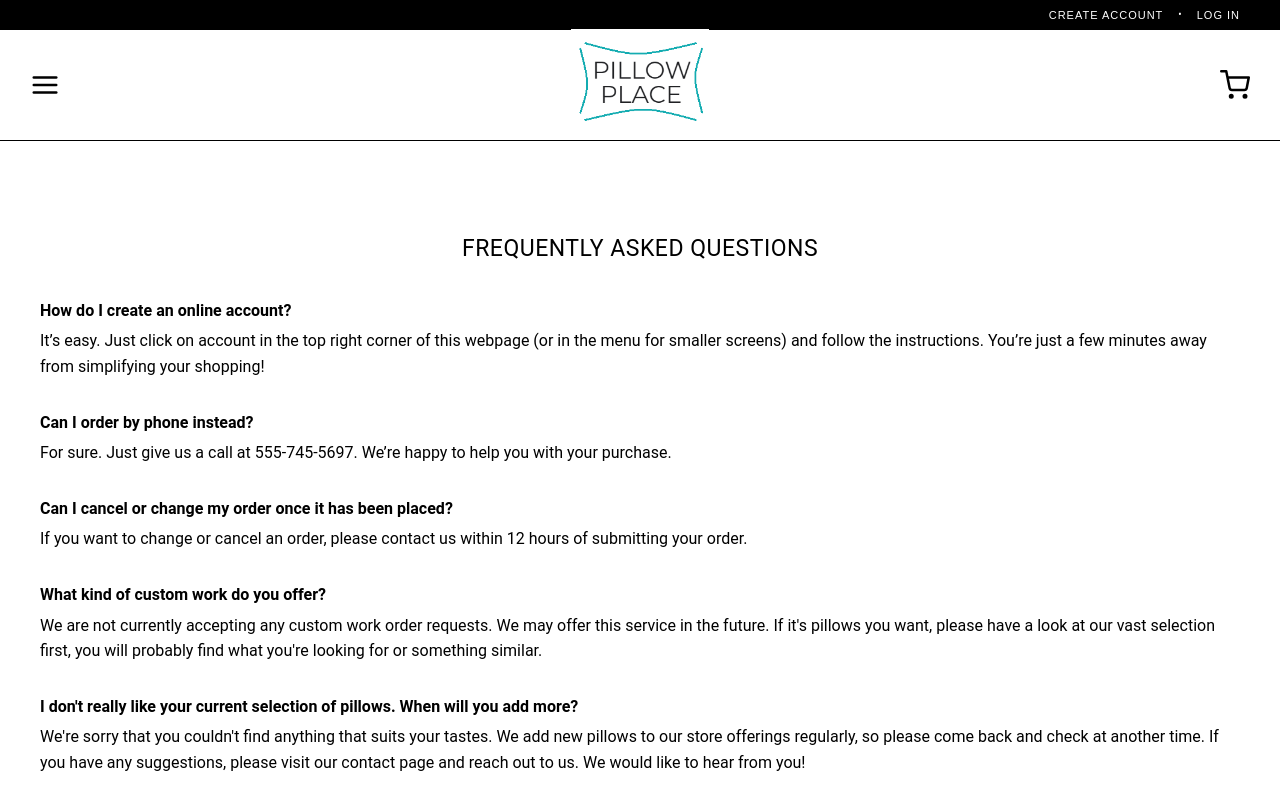
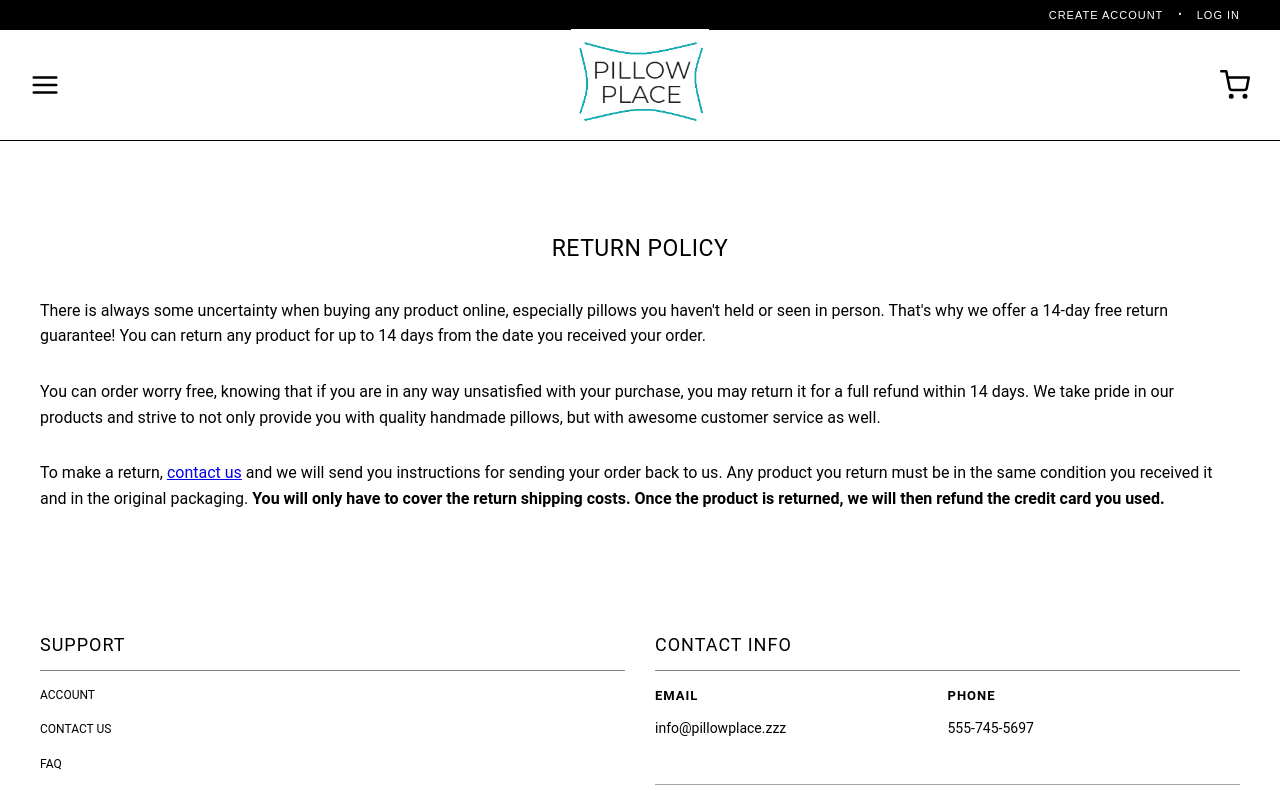
Before and after one commit to ianvillazana/pillow-place, a React (Create React App) app in the folder frontend/: page / in a window 1280 px wide. Shown: the top 791 px of the page. Built offline with nearby package versions, Linux system fonts and the light colour scheme.

Commit message:
Completed ReturnPolicyPage

```diff
--- a/frontend/src/App.css
+++ b/frontend/src/App.css
@@ -58,6 +58,11 @@ h6 {
   padding: 9rem 1.5rem;
 }
 
+.max-width {
+  max-width: 120rem;
+  width: 100%;
+}
+
 /* 400px */
 @media (max-width: 25em) {
   h1 {
--- a/frontend/src/App.js
+++ b/frontend/src/App.js
@@ -3,6 +3,7 @@ import React, { Fragment } from 'react';
 import Header from './components/Header/Header';
 import HomePage from './pages/HomePage/HomePage';
 import FaqPage from './pages/FaqPage/FaqPage';
+import ReturnPolicyPage from './pages/ReturnPolicyPage/ReturnPolicyPage';
 import Footer from './components/Footer/Footer';
 import './App.css';
 
@@ -11,7 +12,7 @@ export default function App() {
     <Fragment>
       <Header />
       <main>
-        <FaqPage />
+        <ReturnPolicyPage />
       </main>
       <Footer />
     </Fragment>
--- a/frontend/src/components/Footer/Footer.js
+++ b/frontend/src/components/Footer/Footer.js
@@ -8,7 +8,7 @@ import styles from './Footer.module.css';
 export default function Footer() {
   return (
     <footer className={styles.footer}>
-      <div className={styles.grid}>
+      <div className={`${styles.grid} max-width`}>
         <div className={styles.gridItem}>
           <h5>SUPPORT</h5>
           <ul>
--- a/frontend/src/components/Footer/Footer.module.css
+++ b/frontend/src/components/Footer/Footer.module.css
@@ -10,8 +10,6 @@
   display: grid;
   gap: 3rem;
   grid-template-columns: repeat(auto-fit, minmax(27rem, 1fr));
-  max-width: 120rem;
-  width: 100%;
   height: inherit;
 }
 
--- a/frontend/src/pages/FaqPage/FaqPage.js
+++ b/frontend/src/pages/FaqPage/FaqPage.js
@@ -6,7 +6,7 @@ export default function FaqPage() {
   return (
     <div className="page">
       <h2>FREQUENTLY ASKED QUESTIONS</h2>
-      <div className={styles.questions}>
+      <div className="max-width">
         <p className={styles.question}>
           How do I create an online account?
         </p>
--- a/frontend/src/pages/FaqPage/FaqPage.module.css
+++ b/frontend/src/pages/FaqPage/FaqPage.module.css
@@ -1,10 +1,3 @@
-.questions {
-  display: flex;
-  flex-direction: column;
-  max-width: 120rem;
-  width: 100%;
-}
-
 .question {
   font-weight: bold;
   margin-bottom: 0.5rem;
--- a/frontend/src/pages/HomePage/HomePage.js
+++ b/frontend/src/pages/HomePage/HomePage.js
@@ -31,7 +31,7 @@ export default function HomePage() {
       </section>
       <section className={styles.popular}>
         <h4>POPULAR PICKS</h4>
-        <div className={styles.products}>
+        <div className={`${styles.products} max-width`}>
           <Product item={collection.Aquagel} />
           <Product item={collection.BioSoy} />
           <Product item={collection.ComfortContour} />
--- a/frontend/src/pages/HomePage/HomePage.module.css
+++ b/frontend/src/pages/HomePage/HomePage.module.css
@@ -94,8 +94,6 @@
   display: grid;
   gap: 3rem;
   grid-template-columns: repeat(auto-fit, minmax(30rem, 1fr));
-  max-width: 120rem;
-  width: 100%;
 }
 
 /* 646px */
--- /dev/null
+++ b/frontend/src/pages/ReturnPolicyPage/ReturnPolicyPage.js
@@ -0,0 +1,36 @@
+import React from 'react';
+
+import styles from './ReturnPolicyPage.module.css';
+
+export default function ReturnPolicyPage() {
+  return (
+    <div className="page">
+      <h2>RETURN POLICY</h2>
+      <div className="max-width">
+        <p>
+          There is always some uncertainty when buying any product online,
+          especially pillows you haven't held or seen in person. That's why we
+          offer a 14-day free return guarantee! You can return any product for
+          up to 14 days from the date you received your order.
+        </p>
+        <p>
+          You can order worry free, knowing that if you are in any way
+          unsatisfied with your purchase, you may return it for a full refund
+          within 14 days. We take pride in our products and strive to not only
+          provide you with quality handmade pillows, but with awesome customer
+          service as well.
+        </p>
+        <p>
+          To make a return, <a href="/">contact us</a> and we will send you instructions for
+          sending your order back to us. Any product you return must be in the
+          same condition you received it and in the original packaging.
+          <strong>
+            &nbsp;You will only have to cover the return shipping costs. Once
+            the product is returned, we will then refund the credit card you
+            used.
+          </strong>
+        </p>
+      </div>
+    </div>
+  );
+}
--- /dev/null
+++ b/frontend/src/pages/ReturnPolicyPage/ReturnPolicyPage.module.css
@@ -0,0 +1,3 @@
+p {
+  margin-bottom: 3rem;
+}
```
